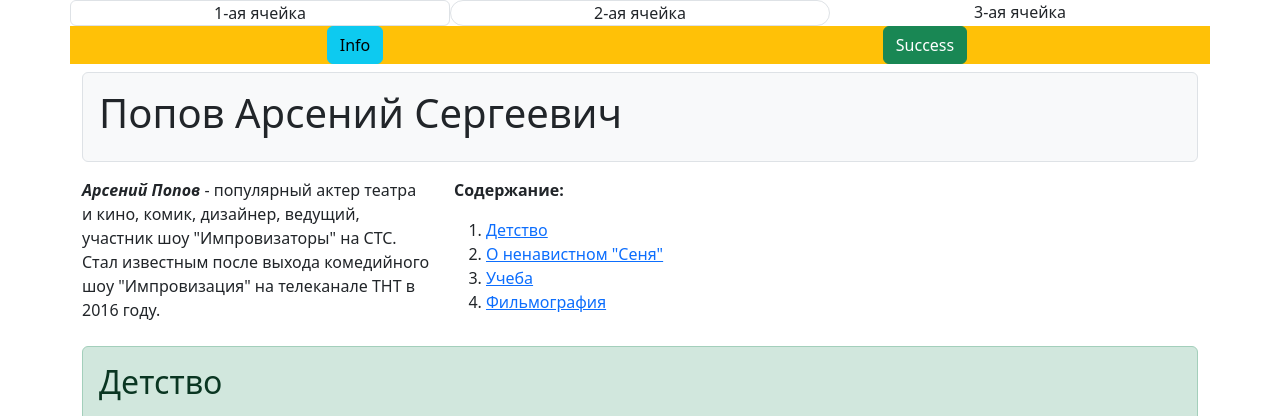
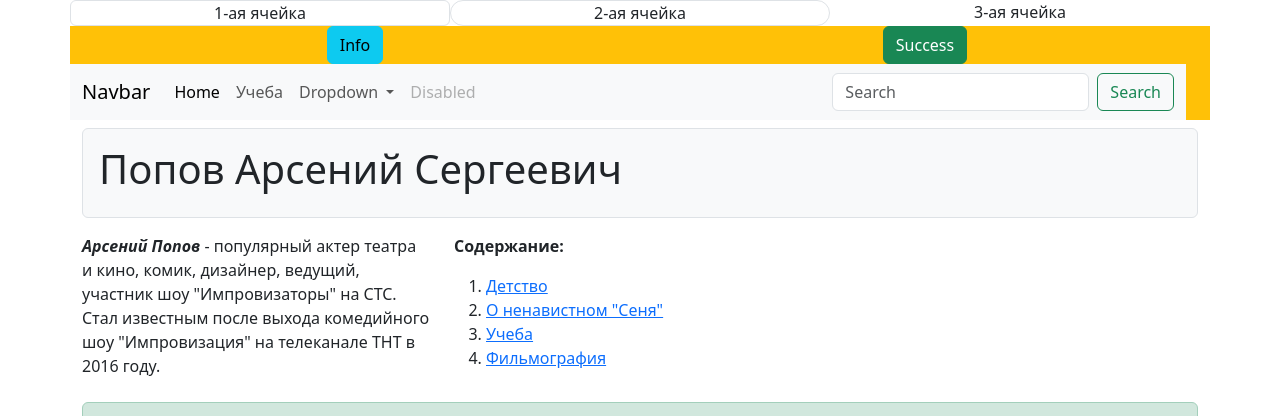
Before and after one commit to sergopancha/jeka, a plain HTML site: page index.html in a window 1280 px wide. Shown: the top 416 px of the page. Drawn offline with Linux system fonts and the light colour scheme.

Commit message:
После href написала "учеба"

```diff
--- a/index.html
+++ b/index.html
@@ -33,6 +33,45 @@
 
         <div class="col-lg-6 col-md-6">
             <button type="button" class="btn btn-success">Success</button>
+        </div>
+        <div class="row mb-0">
+            <nav class="navbar navbar-expand-lg bg-body-tertiary">
+                <div class="container-fluid">
+                    <a class="navbar-brand" href="#">Navbar</a>
+                    <button class="navbar-toggler" type="button" data-bs-toggle="collapse" data-bs-target="#navbarSupportedContent" aria-controls="navbarSupportedContent" aria-expanded="false" aria-label="Toggle navigation">
+                        <span class="navbar-toggler-icon"></span>
+                    </button>
+                    <div class="collapse navbar-collapse" id="navbarSupportedContent">
+                        <ul class="navbar-nav me-auto mb-2 mb-lg-0">
+                            <li class="nav-item">
+                                <a class="nav-link active" aria-current="page" href="#">Home</a>
+                            </li>
+                            <li class="nav-item">
+                                <a class="nav-link" href="#Учеба">Учеба</a>
+                            </li>
+                            <li class="nav-item dropdown">
+                                <a class="nav-link dropdown-toggle" href="#" role="button" data-bs-toggle="dropdown" aria-expanded="false">
+                                    Dropdown
+                                </a>
+                                <ul class="dropdown-menu">
+                                    <li><a class="dropdown-item" href="#">Action</a></li>
+                                    <li><a class="dropdown-item" href="#">Another action</a></li>
+                                    <li><hr class="dropdown-divider"></li>
+                                    <li><a class="dropdown-item" href="#">Something else here</a></li>
+                                </ul>
+                            </li>
+                            <li class="nav-item">
+                                <a class="nav-link disabled" aria-disabled="true">Disabled</a>
+                            </li>
+                        </ul>
+                        <form class="d-flex" role="search">
+                            <input class="form-control me-2" type="search" placeholder="Search" aria-label="Search">
+                            <button class="btn btn-outline-success" type="submit">Search</button>
+                        </form>
+                    </div>
+                </div>
+            </nav>
+
         </div>
     </div>
     <div class="row mb-0">
```
